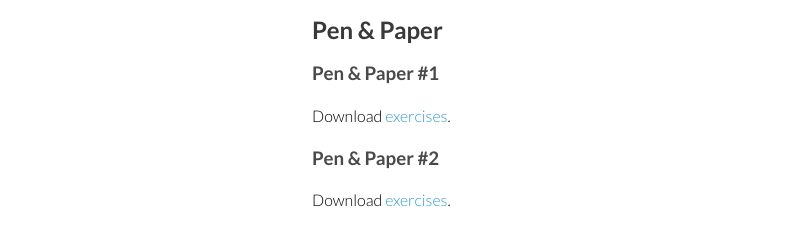
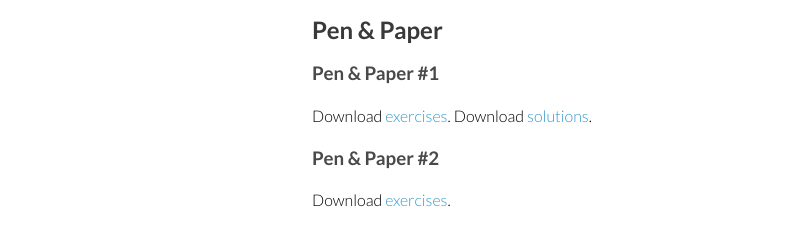
Before and after one commit to fos-2023/fos-2023.github.io, a Jekyll site: the page built from documents.md, in a window 1280 px wide and 900 px high, scrolled down 900 px. Shown: the part 618-864 px from the top of the window, without its empty margins (168-954 px from the left). Built offline with Jekyll 4.4.1, drawn with Linux system fonts in a browser that asks for light colours.

Commit message:
generated for https://github.com/sjrd/fos/tree/3c8e156831486727f3da8e3b66fecc586034114e

```diff
--- a/documents.md
+++ b/documents.md
@@ -194,8 +194,7 @@ Download for [screen](slides/week14.pdf).
 ### Pen & Paper #1
 
 Download [exercises](slides/penpaper-2023-1.pdf).
-
-
+Download [solutions](slides/penpaper-2023-1-sol.pdf).
 
 ### Pen & Paper #2
 
```
Also changed, not shown: 15 other files.
